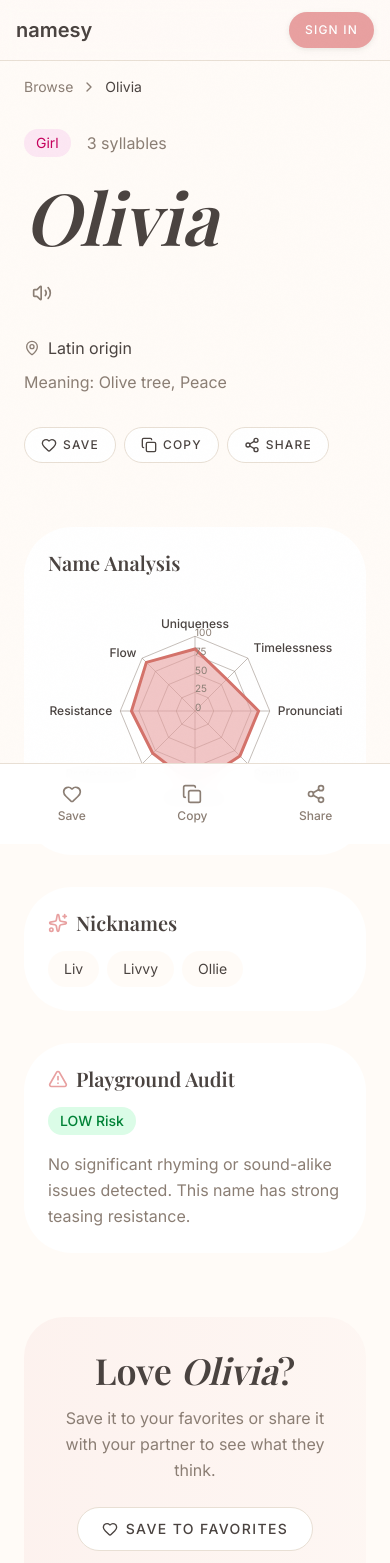
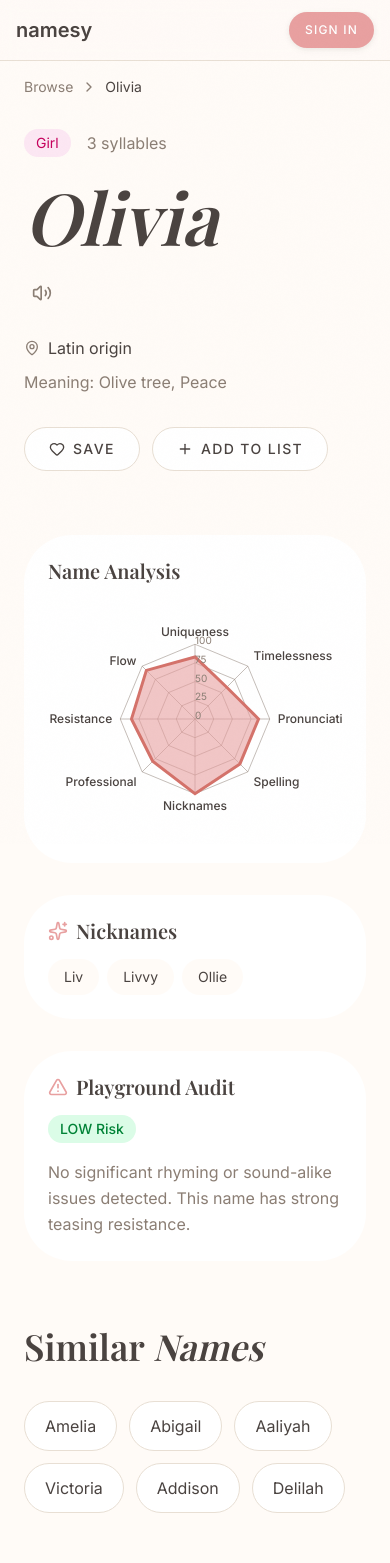
Before and after one commit to appledonkey/namesy, a Next.js app: page /name/olivia in a window 390 px wide. Shown: the top 1563 px of the page. Built offline with nearby package versions, Linux system fonts and the light colour scheme; a web font is replaced by a local one.

Commit message:
Revert "Improve action buttons UX on name detail page"
This reverts commit dd6a2b9d3b5637b043d7522290df76a7a07e0901.

```diff
--- a/src/app/name/[slug]/name-detail-content.tsx
+++ b/src/app/name/[slug]/name-detail-content.tsx
@@ -5,15 +5,13 @@ import Link from "next/link";
 import {
   Heart,
   Volume2,
-  Copy,
-  Share2,
+  Plus,
   MapPin,
   TrendingUp,
   Users,
   AlertTriangle,
   Sparkles,
   ChevronRight,
-  Check,
 } from "lucide-react";
 import { Button } from "@/components/ui/button";
 import { Card, CardContent, CardHeader, CardTitle } from "@/components/ui/card";
@@ -46,41 +44,7 @@ interface NameDetailContentProps {
 
 export function NameDetailContent({ nameData }: NameDetailContentProps) {
   const [isFavorite, setIsFavorite] = useState(false);
-  const [copied, setCopied] = useState(false);
-  const [linkCopied, setLinkCopied] = useState(false);
   const radarData = createRadarData(nameData.scores);
-
-  const handleCopy = async () => {
-    await navigator.clipboard.writeText(nameData.name);
-    setCopied(true);
-    setTimeout(() => setCopied(false), 2000);
-  };
-
-  const handleShare = async () => {
-    const shareData = {
-      title: `${nameData.name} - Baby Name`,
-      text: `Check out the baby name ${nameData.name}!`,
-      url: typeof window !== "undefined" ? window.location.href : "",
-    };
-
-    if (typeof navigator !== "undefined" && navigator.share) {
-      try {
-        await navigator.share(shareData);
-      } catch (err) {
-        // User cancelled or share failed - fall back to copy
-        if ((err as Error).name !== "AbortError") {
-          await navigator.clipboard.writeText(shareData.url);
-          setLinkCopied(true);
-          setTimeout(() => setLinkCopied(false), 2000);
-        }
-      }
-    } else {
-      // No native share - copy URL
-      await navigator.clipboard.writeText(shareData.url);
-      setLinkCopied(true);
-      setTimeout(() => setLinkCopied(false), 2000);
-    }
-  };
 
   const genderLabel = nameData.gender === "M" ? "Boy" : nameData.gender === "F" ? "Girl" : "Neutral";
   const genderClass = nameData.gender === "M"
@@ -150,40 +114,17 @@ export function NameDetailContent({ nameData }: NameDetailContentProps) {
               </div>
 
               {/* Actions */}
-              <div className="flex items-center gap-2 flex-wrap">
+              <div className="flex items-center gap-3">
                 <Button
                   onClick={() => setIsFavorite(!isFavorite)}
                   variant={isFavorite ? "primary" : "secondary"}
-                  size="sm"
                 >
-                  <Heart className={`w-4 h-4 mr-1.5 ${isFavorite ? "fill-current" : ""}`} />
+                  <Heart className={`w-4 h-4 mr-2 ${isFavorite ? "fill-current" : ""}`} />
                   {isFavorite ? "Saved" : "Save"}
                 </Button>
-                <Button variant="secondary" size="sm" onClick={handleCopy}>
-                  {copied ? (
-                    <>
-                      <Check className="w-4 h-4 mr-1.5 text-green-600" />
-                      Copied!
-                    </>
-                  ) : (
-                    <>
-                      <Copy className="w-4 h-4 mr-1.5" />
-                      Copy
-                    </>
-                  )}
-                </Button>
-                <Button variant="secondary" size="sm" onClick={handleShare}>
-                  {linkCopied ? (
-                    <>
-                      <Check className="w-4 h-4 mr-1.5 text-green-600" />
-                      Link Copied!
-                    </>
-                  ) : (
-                    <>
-                      <Share2 className="w-4 h-4 mr-1.5" />
-                      Share
-                    </>
-                  )}
+                <Button variant="secondary">
+                  <Plus className="w-4 h-4 mr-2" />
+                  Add to List
                 </Button>
               </div>
             </div>
@@ -344,36 +285,9 @@ export function NameDetailContent({ nameData }: NameDetailContentProps) {
         </div>
       </section>
 
-      {/* Love this name? CTA */}
-      <section className="mt-16 px-6">
-        <div className="max-w-7xl mx-auto">
-          <div className="bg-gradient-to-r from-primary/10 to-primary/5 rounded-2xl p-8 text-center">
-            <Heading as="h3" size="xl" className="mb-3">
-              Love <Italic>{nameData.name}</Italic>?
-            </Heading>
-            <Text muted className="mb-6 max-w-md mx-auto">
-              Save it to your favorites or share it with your partner to see what they think.
-            </Text>
-            <div className="flex justify-center gap-3 flex-wrap">
-              <Button
-                onClick={() => setIsFavorite(!isFavorite)}
-                variant={isFavorite ? "primary" : "secondary"}
-              >
-                <Heart className={`w-4 h-4 mr-2 ${isFavorite ? "fill-current" : ""}`} />
-                {isFavorite ? "Saved!" : "Save to Favorites"}
-              </Button>
-              <Button variant="secondary" onClick={handleShare}>
-                <Share2 className="w-4 h-4 mr-2" />
-                Share with Partner
-              </Button>
-            </div>
-          </div>
-        </div>
-      </section>
-
       {/* Similar Names */}
       {nameData.similarNames.length > 0 && (
-        <section className="mt-12 px-6">
+        <section className="mt-16 px-6">
           <div className="max-w-7xl mx-auto">
             <Heading as="h2" size="xl" className="mb-8">
               Similar <Italic>Names</Italic>
@@ -392,54 +306,6 @@ export function NameDetailContent({ nameData }: NameDetailContentProps) {
           </div>
         </section>
       )}
-
-      {/* Mobile Floating Action Bar */}
-      <div className="fixed bottom-0 left-0 right-0 bg-card/95 backdrop-blur-sm border-t border-border p-3 flex justify-around sm:hidden z-50">
-        <button
-          onClick={() => setIsFavorite(!isFavorite)}
-          className={`flex flex-col items-center gap-1 px-4 py-2 rounded-lg transition-colors ${
-            isFavorite ? "text-primary" : "text-muted hover:text-foreground"
-          }`}
-        >
-          <Heart className={`w-5 h-5 ${isFavorite ? "fill-current" : ""}`} />
-          <span className="text-xs font-medium">{isFavorite ? "Saved" : "Save"}</span>
-        </button>
-        <button
-          onClick={handleCopy}
-          className="flex flex-col items-center gap-1 px-4 py-2 rounded-lg text-muted hover:text-foreground transition-colors"
-        >
-          {copied ? (
-            <>
-              <Check className="w-5 h-5 text-green-600" />
-              <span className="text-xs font-medium text-green-600">Copied!</span>
-            </>
-          ) : (
-            <>
-              <Copy className="w-5 h-5" />
-              <span className="text-xs font-medium">Copy</span>
-            </>
-          )}
-        </button>
-        <button
-          onClick={handleShare}
-          className="flex flex-col items-center gap-1 px-4 py-2 rounded-lg text-muted hover:text-foreground transition-colors"
-        >
-          {linkCopied ? (
-            <>
-              <Check className="w-5 h-5 text-green-600" />
-              <span className="text-xs font-medium text-green-600">Copied!</span>
-            </>
-          ) : (
-            <>
-              <Share2 className="w-5 h-5" />
-              <span className="text-xs font-medium">Share</span>
-            </>
-          )}
-        </button>
-      </div>
-
-      {/* Spacer for mobile floating bar */}
-      <div className="h-20 sm:hidden" />
     </div>
   );
 }
```
